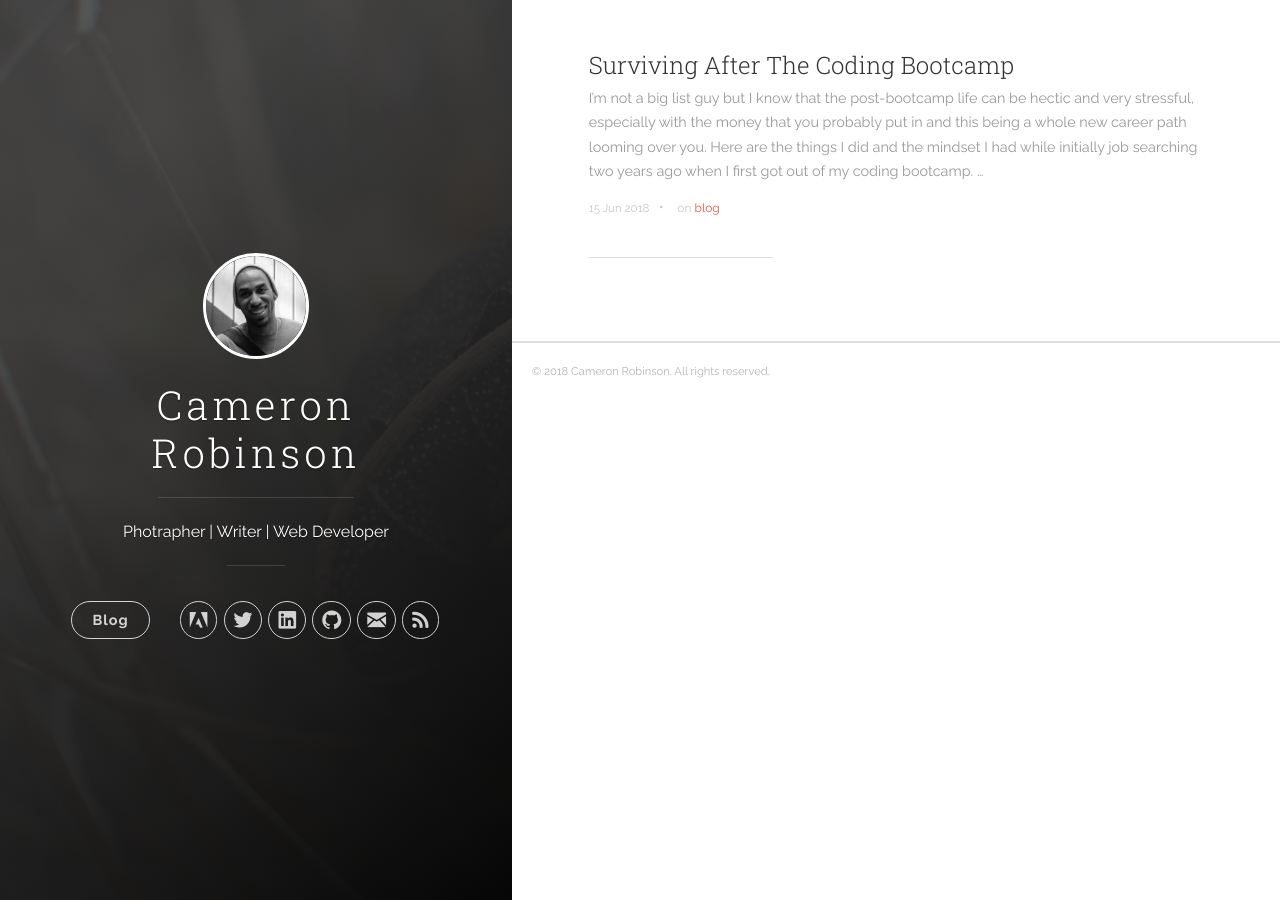
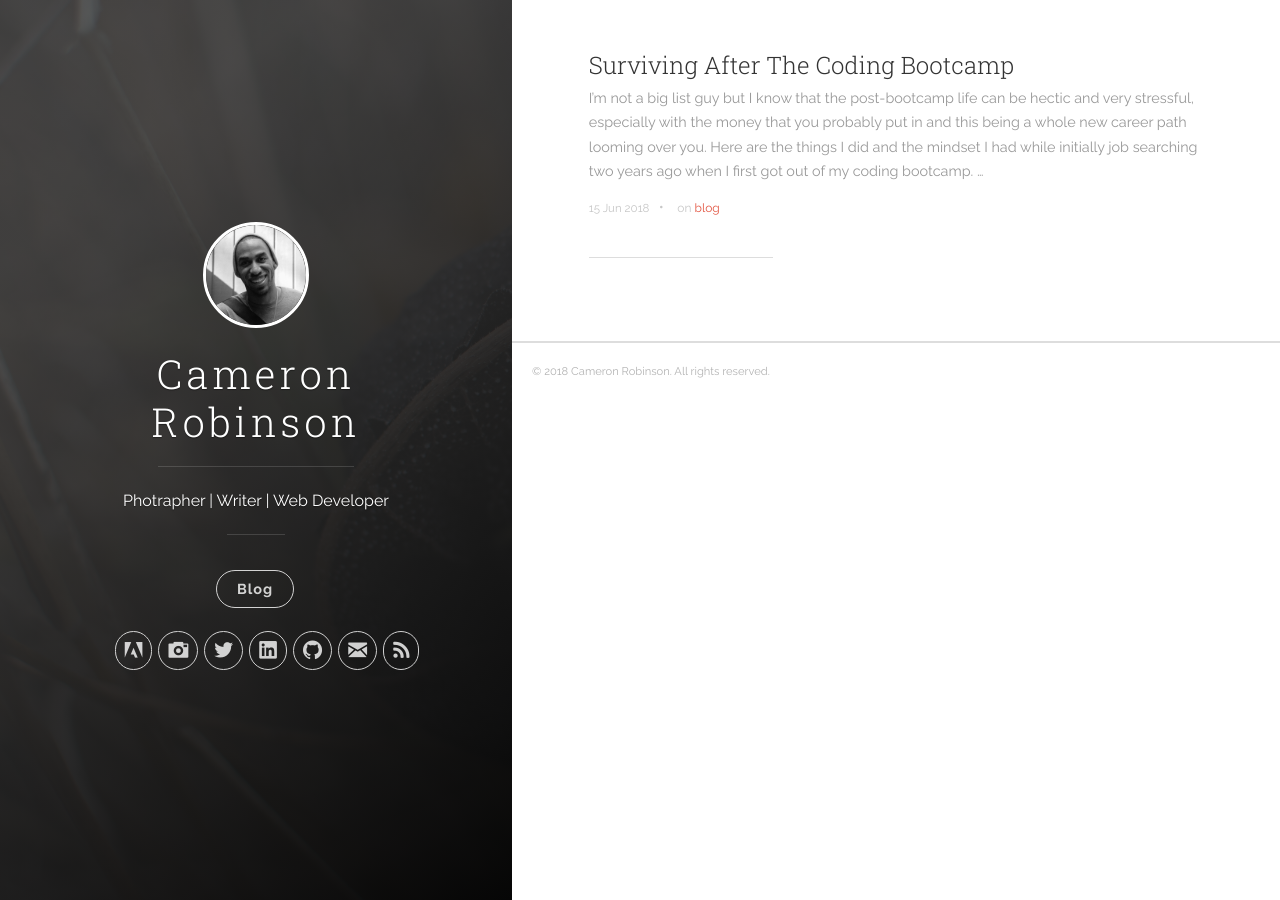
Before and after one commit to cameroncrobinson/cameroncrobinson.github.io, a Jekyll site: the page built from index.html, in a window 1280 px wide. Built offline with Jekyll 4.4.1, drawn with Linux system fonts in a browser that asks for light colours; the list of posts is cut into pages by our own code.

Commit message:
add photo site

```diff
--- a/_config.yml
+++ b/_config.yml
@@ -14,6 +14,7 @@ author:
   github_username:  cameroncrobinson
   linkedin_username:  cameron-webdev
   portfoilio_link: https://cameroncrobinson.myportfolio.com/
+  photo_site: https://www.dropdeadphoto.com/
 
 defaults:
   -
--- a/_includes/header.html
+++ b/_includes/header.html
@@ -32,7 +32,17 @@
                 <li class="navigation__item">
                   <a href="{{ site.author.portfoilio_link }}" title="Portfolio Link" target="_blank">
                     <i class="icon icon-social-adobe"></i>
-                    <span class="label">Facebook</span>
+                    <span class="label">Portfolio</span>
+                  </a>
+                </li>
+              {% endif %}
+
+              {% if site.author.photo_site %}
+                <!-- Facebook -->
+                <li class="navigation__item">
+                  <a href="{{ site.author.photo_site }}" title="Photography" target="_blank">
+                    <i class="icon icon-camera"></i>
+                    <span class="label">Photography</span>
                   </a>
                 </li>
               {% endif %}
```
